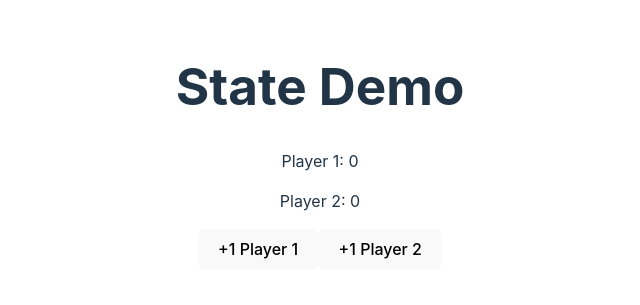
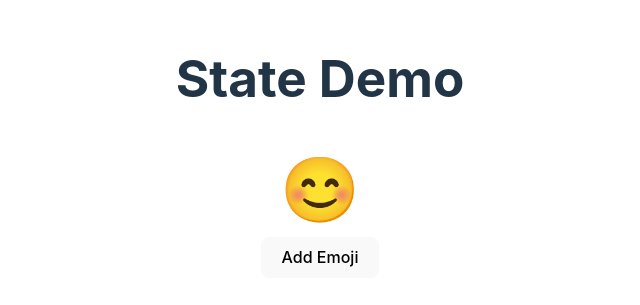
Before and after one commit to ramchandragawade/react-rep, a React (Vite) app in the folder state-demo/: page / in a window 1280 px wide. Shown: the part 253-558 px from the top of the page, without its empty margins (320-960 px from the left). Built offline with nearby package versions, Linux system fonts and the light colour scheme.

Commit message:
array in useState

```diff
--- a/state-demo/package.json
+++ b/state-demo/package.json
@@ -11,7 +11,8 @@
   },
   "dependencies": {
     "react": "^18.2.0",
-    "react-dom": "^18.2.0"
+    "react-dom": "^18.2.0",
+    "uuid": "^9.0.1"
   },
   "devDependencies": {
     "@types/react": "^18.2.43",
--- a/state-demo/src/App.jsx
+++ b/state-demo/src/App.jsx
@@ -1,5 +1,6 @@
 import './App.css'
-import ScoreKeeper from './ScoreKeeper'
+import EmojiClicker from './EmojiClicker'
+// import ScoreKeeper from './ScoreKeeper'
 // import Counter from './Counter'
 // import Dumbo from './Dumbo'
 
@@ -10,7 +11,8 @@ function App() {
       {/* <Counter /> */}
 
       {/* <Dumbo/> */}
-      <ScoreKeeper />
+      {/* <ScoreKeeper /> */}
+      <EmojiClicker />
     </>
   )
 }
--- /dev/null
+++ b/state-demo/src/EmojiClicker.jsx
@@ -0,0 +1,19 @@
+import { useState } from "react"
+import {v4 as uuid} from "uuid";
+const emojiSet = ["😭","⭐","😒", "👌", "🍒", "🤦‍♂️", "🤷‍♂️"];
+const getRandomEmoji = () => emojiSet[Math.floor(Math.random()*emojiSet.length)]
+export default function EmojiClicker () {
+    const [emojis,setEmojis] = useState([{id: uuid(), emoji: "😊"}]);
+    const addEmoji = () => {
+        setEmojis((e)=>([...e,{id: uuid(), emoji: getRandomEmoji()}]));
+    }
+    const removeItem = (id) => {
+        const newArr = emojis.filter(e=>e.id !== id)
+        setEmojis(newArr);
+    }
+    return <div>
+        {emojis.map((itm)=>(<span key={itm.id} onClick={()=>removeItem(itm.id)} style={{fontSize: "4rem", cursor:"pointer"}}>{itm.emoji}</span>))}
+        <br />
+        <button onClick={addEmoji}>Add Emoji</button>
+    </div>
+}
```
Also changed, not shown: 1 other file (tests, documents, lock files or other folders).
